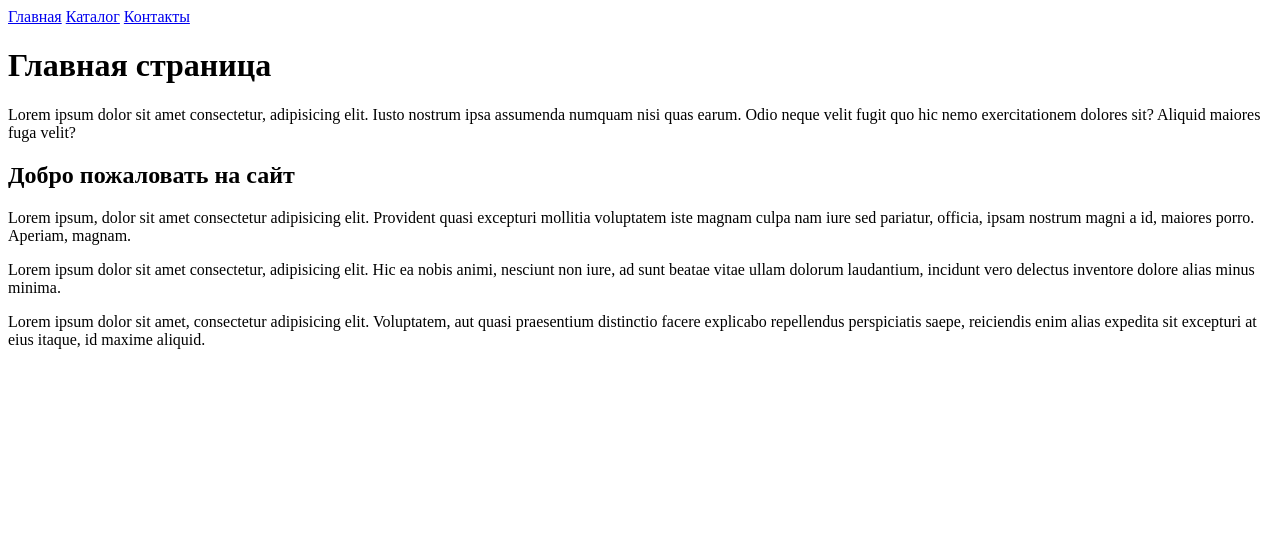
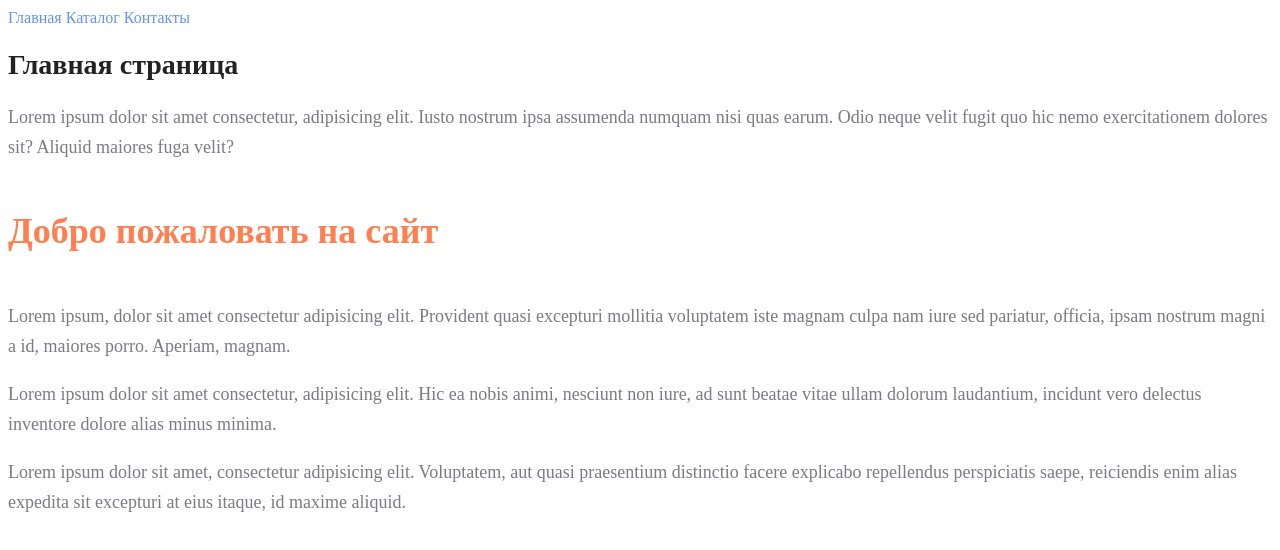
Before and after one commit to AlexHall884/HomeWork-HTML-CSS, a plain HTML site: page HomeWork-1/site-shop/index.html in a window 1280 px wide. Drawn offline with Linux system fonts and the light colour scheme.

Commit message:
added tasks for homework 2

```diff
--- a/HomeWork-1/site-shop/index.html
+++ b/HomeWork-1/site-shop/index.html
@@ -5,17 +5,18 @@
     <meta http-equiv="X-UA-Compatible" content="IE=edge">
     <meta name="viewport" content="width=device-width, initial-scale=1.0">
     <title>Главная</title>
+    <link rel="stylesheet" href="style.css">
 </head>
 <body>
-    <a href="index.html">Главная</a>
-    <a href="./catalog/catalog.html">Каталог</a>
-    <a href="./contacts/contacts.html">Контакты</a>
-    <h1>Главная страница</h1>
-    <p>Lorem ipsum dolor sit amet consectetur, adipisicing elit. Iusto nostrum ipsa assumenda numquam nisi quas earum. Odio neque velit fugit quo hic nemo exercitationem dolores sit? Aliquid maiores fuga velit?</p>
-    <h2>Добро пожаловать на сайт</h2>
-    <p>Lorem ipsum, dolor sit amet consectetur adipisicing elit. Provident quasi excepturi mollitia voluptatem iste magnam culpa nam iure sed pariatur, officia, ipsam nostrum magni a id, maiores porro. Aperiam, magnam.</p>
-    <p>Lorem ipsum dolor sit amet consectetur, adipisicing elit. Hic ea nobis animi, nesciunt non iure, ad sunt beatae vitae ullam dolorum laudantium, incidunt vero delectus inventore dolore alias minus minima.</p>
-    <p>Lorem ipsum dolor sit amet, consectetur adipisicing elit. Voluptatem, aut quasi praesentium distinctio facere explicabo repellendus perspiciatis saepe, reiciendis enim alias expedita sit excepturi at eius itaque, id maxime aliquid.</p>
+    <a class="nav__link" href="index.html">Главная</a>
+    <a class="nav__link" href="./catalog/catalog.html">Каталог</a>
+    <a class="nav__link" href="./contacts/contacts.html">Контакты</a>
+    <h1 class="title">Главная страница</h1>
+    <p class="text">Lorem ipsum dolor sit amet consectetur, adipisicing elit. Iusto nostrum ipsa assumenda numquam nisi quas earum. Odio neque velit fugit quo hic nemo exercitationem dolores sit? Aliquid maiores fuga velit?</p>
+    <h2 class="subtitle">Добро пожаловать на сайт</h2>
+    <p class="text">Lorem ipsum, dolor sit amet consectetur adipisicing elit. Provident quasi excepturi mollitia voluptatem iste magnam culpa nam iure sed pariatur, officia, ipsam nostrum magni a id, maiores porro. Aperiam, magnam.</p>
+    <p class="text">Lorem ipsum dolor sit amet consectetur, adipisicing elit. Hic ea nobis animi, nesciunt non iure, ad sunt beatae vitae ullam dolorum laudantium, incidunt vero delectus inventore dolore alias minus minima.</p>
+    <p class="text">Lorem ipsum dolor sit amet, consectetur adipisicing elit. Voluptatem, aut quasi praesentium distinctio facere explicabo repellendus perspiciatis saepe, reiciendis enim alias expedita sit excepturi at eius itaque, id maxime aliquid.</p>
 
 </body>
 </html>
--- /dev/null
+++ b/HomeWork-1/site-shop/style.css
@@ -0,0 +1,32 @@
+a {
+    text-decoration: none;
+}
+
+.nav__link {
+    color: cornflowerblue;
+    font-size: 16px;
+    line-height: 20px;
+}
+
+.title {
+    color: #222;
+    font-size: 28px;
+    line-height: 36px;
+    font-weight: bold;
+}
+
+.subtitle {
+    color: coral;
+    font-style: normal;
+    font-weight: 700;
+    font-size: 36px;
+    line-height: 80px;
+}
+
+.text {
+    font-style: normal;
+    font-weight: 300;
+    font-size: 18px;
+    line-height: 30px;
+    color: #7D7987;
+}
```
Also changed, not shown: HomeWork-1/site-shop/catalog/catalog.html (+9 -8 lines), HomeWork-1/site-shop/contacts/contacts.html (+6 -5 lines).
